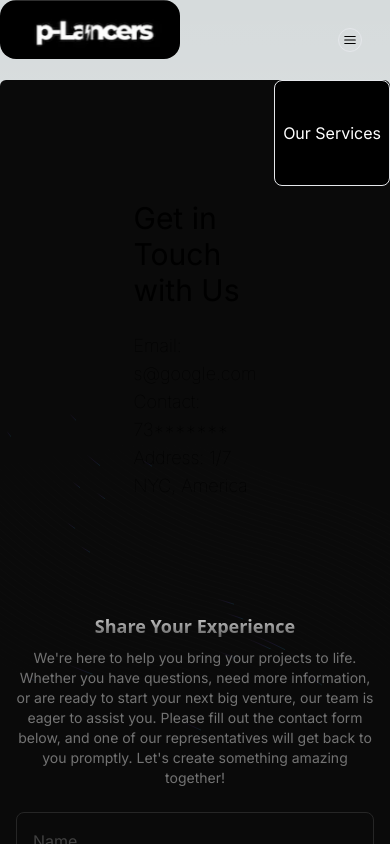
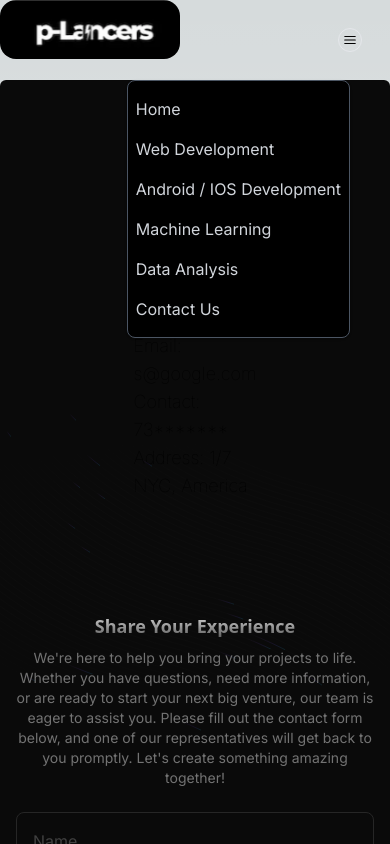
Before and after one commit to Flyingmonk01/p-Lancers, a Next.js app: page /contact in a window 390 px wide. Both pictures are taken after a click on the icon 350 px from the left and 40 px from the top of the page. Shown: the top 844 px of the page. Built offline with nearby package versions, Linux system fonts and the light colour scheme.

Commit message:
reponsive navbar feature added

```diff
--- a/src/components/Navbar.tsx
+++ b/src/components/Navbar.tsx
@@ -1,6 +1,6 @@
 "use client";
 
-import React, { useRef, useState } from "react";
+import React, { useEffect, useRef, useState } from "react";
 import { HoveredLink, Menu, MenuItem } from "./ui/navbar-menu";
 import { cn } from "@/utils/cn";
 import Link from "next/link";
@@ -13,9 +13,29 @@ function Navbar({ className }: { className?: string }) {
     const [active, setActive] = useState<string | null>(null);
     const [isOpen, setIsOpen] = useState<boolean>(false);
     const [isOpenInner, setIsOpenInner] = useState<boolean>(false);
+
+    const menuRef = useRef<any>(null);
+
     const toggleDrawer = () => {
         setIsOpen(!isOpen);
     };
+
+    const handleClickOutside = (event: any) => {
+        if (menuRef.current && !menuRef.current.contains(event.target)) {
+            setIsOpen(false);
+        }
+    };
+
+    useEffect(() => {
+        if (isOpen) {
+            document.addEventListener("click", handleClickOutside, true);
+        } else {
+            document.removeEventListener("click", handleClickOutside, true);
+        }
+        return () => {
+            document.removeEventListener("click", handleClickOutside, true);
+        };
+    }, [isOpen]);
 
     return (
         <div
@@ -79,47 +99,22 @@ function Navbar({ className }: { className?: string }) {
                 </Menu>
 
                 <FiMenu
-                    className="fixed top-7 border text-2xl p-1 rounded-full right-7 z-50"
+                    className=" fixed top-7 border text-2xl p-1 rounded-full right-7 z-50 min-700:hidden "
                     onClick={toggleDrawer}
                 />
 
                 {isOpen && (
                     <div
+                        ref={menuRef}
                         onClick={toggleDrawer}
-                        className="bg-black border h-auto w-auto absolute top-20 right-0 rounded-lg z-99 px-2 py-4"
+                        className= "border border-gray-600 bg-black shadow h-auto w-auto absolute top-20 right-10 rounded-lg flex flex-col z-99 px-2 py-4 space-y-4 text-gray-300"
                     >
-                        <Link href={"/"}>Home</Link>
-
-                        <div>
-                            <MenuItem
-                                active={active}
-                                setActive={setActive}
-                                item="Our Services"
-                            >
-                                {isOpenInner && (
-                                    <div
-                                        className={
-                                            "flex flex-col text-sm text-white space-y-4"
-                                        }
-                                    >
-                                        <HoveredLink href="/web-dev">
-                                            Web Development
-                                        </HoveredLink>
-                                        <HoveredLink href="/data-analytics">
-                                            Data Analytics
-                                        </HoveredLink>
-                                        <HoveredLink href="/machine-learning">
-                                            Machine Learning
-                                        </HoveredLink>
-                                        <HoveredLink href="/mobile-development">
-                                            Android Development
-                                        </HoveredLink>
-                                    </div>
-                                )}
-                            </MenuItem>
-                        </div>
-
-                        <Link href={"/contact"}>Contact Us</Link>
+                        <Link href={'/'}>Home</Link>
+                        <Link href={'/web-dev'}>Web Development</Link>
+                        <Link href={'/mobile-development'}>Android / IOS Development</Link>
+                        <Link href={'/machine-learning'}>Machine Learning</Link>
+                        <Link href={'/data-analytics'}>Data Analysis</Link>
+                        <Link href={'/contact'}>Contact Us</Link>
                     </div>
                 )}
             </div>
--- a/tailwind.config.ts
+++ b/tailwind.config.ts
@@ -17,6 +17,7 @@ const config: Config = {
     extend: {
       screens: {
         'max-700': { 'max': '700px' },
+        'min-700': { 'min': '700px' },
       },
       animation: {
         scroll:
```
